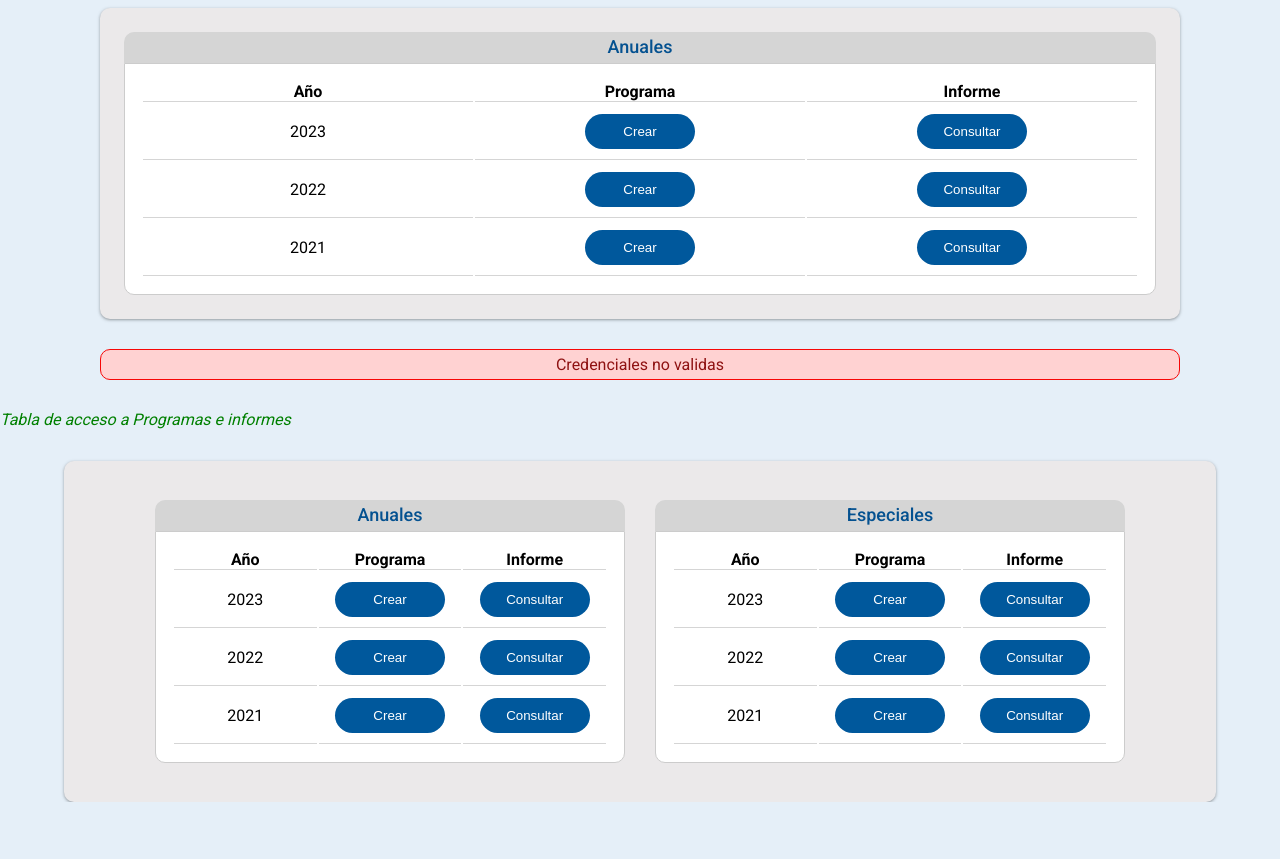
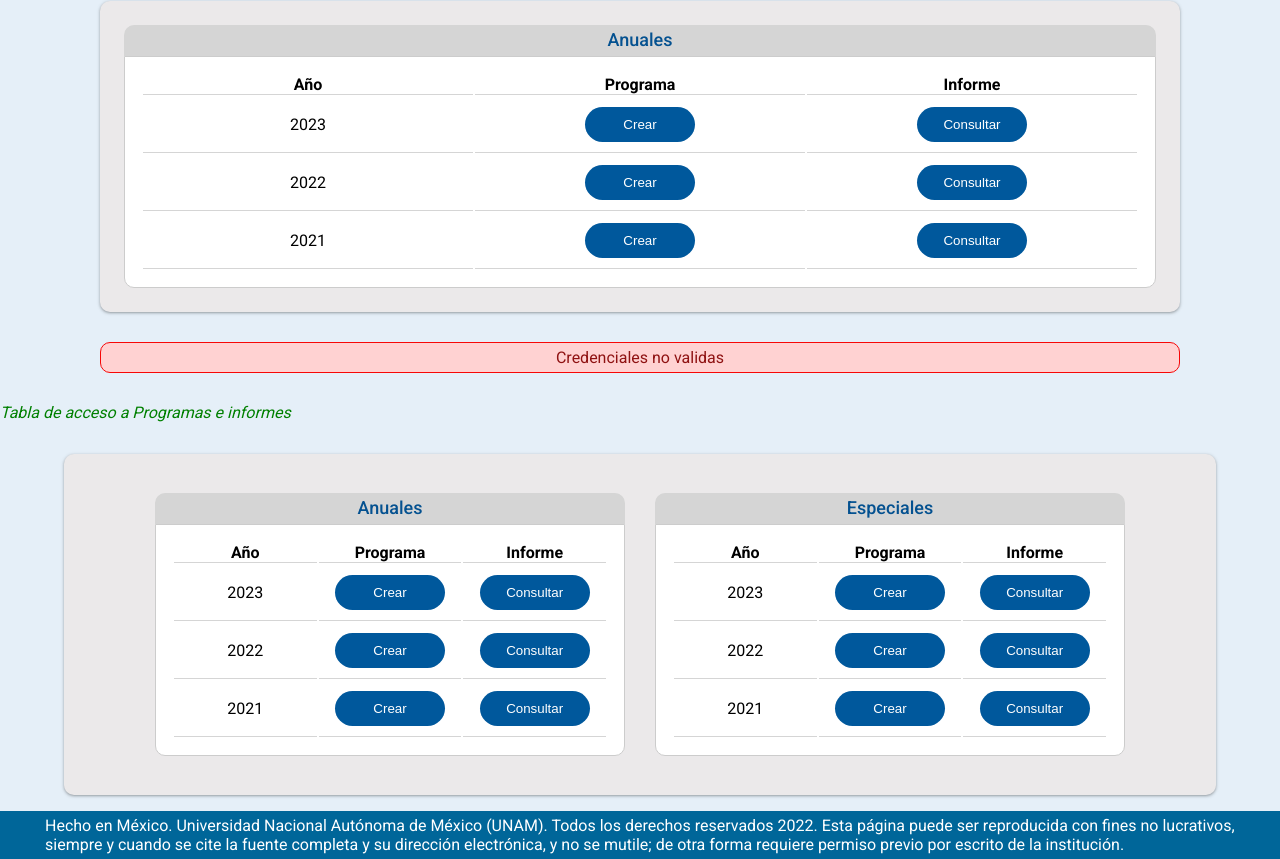
Before and after one commit to Eder-git/sipa, a plain HTML site: page index.html in a window 1280 px wide. Shown: the part 1243-2102 px from the top of the page. Before the commit the page ends 2045 px from the top, so only its background shows below. Drawn offline with Linux system fonts and the light colour scheme.

Commit message:
css footer

```diff
--- a/estilo.css
+++ b/estilo.css
@@ -227,8 +227,9 @@ font-style: italic;}
 /*fin clase*/
 
 .header{
-    background-color: var(--azul-boton);
-
+    background-color: var(--azul-tit);
+    height: 130px;
+    width: 100%;
 }
 
 .enc__general{
@@ -237,12 +238,9 @@ font-style: italic;}
     justify-content: space-between;
     align-items:center;
     background-color: var(--azul-tit);
-    height: 130px;
     padding: 20px;
     max-width: 1200px;
-    margin: auto;
-
-}
+    margin: auto;}
 
  .enc__logo img{
     width: 200px;}
@@ -347,12 +345,12 @@ font-style: italic;}
 
 }
 
-.textarea {
+/*.textarea {
     background-color: var(--blanco);
     border-radius: 10px;
     display: inline-block;
     padding: 1em;
-}
+}*/
 
 .alerta {
 	width: 90%;
@@ -406,6 +404,23 @@ p {
     padding: 5px;
 }
 
+.pie{
+    margin-top: 1em;
+    background-color: var(--azul-texto);
+    width: 100%;
+}
+
+.pie__enlaces{}
+
+.pie__legales{
+    max-width: 1200px;
+    margin: auto;
+    background-color: var(--azul-texto);
+    color: var(--blanco);
+}
+
+
+
 @media only screen and (max-width: 800px) {
     .pie__portada p {
         flex-basis: 100%;
--- a/index.html
+++ b/index.html
@@ -8,7 +8,7 @@
     <body>
     <header>
       <div class="enc__general">
-         <div class="enc__escudos"><a href="http://tic.unam.mx"> <img src="img/logo-dgtic.svg" alt="logo dgtic"></a></div>
+         <div class="enc__escudos"><a href="http://tic.unam.mx"><img src="img/logo-dgtic.svg" alt="logo dgtic"></a></div>
          <div class="enc__logo"><img src="img/logo-sipa.svg" alt="logotipo sipa"></div>
       </div>
     </header>
@@ -201,7 +201,15 @@
 
 </div>
 
-<footer></footer>
+<footer class="pie">
+
+
+    <div class="pie__legales">
+        <p>Hecho en México. Universidad Nacional Autónoma de México (UNAM). Todos los derechos reservados 2022. Esta página puede ser reproducida con fines no lucrativos, siempre y cuando se cite la fuente completa y su dirección electrónica, y no se mutile; de otra forma requiere permiso previo por escrito de la institución.</p>
+    </div>
+
+
+</footer>
 
 </body>
 </html>
```
